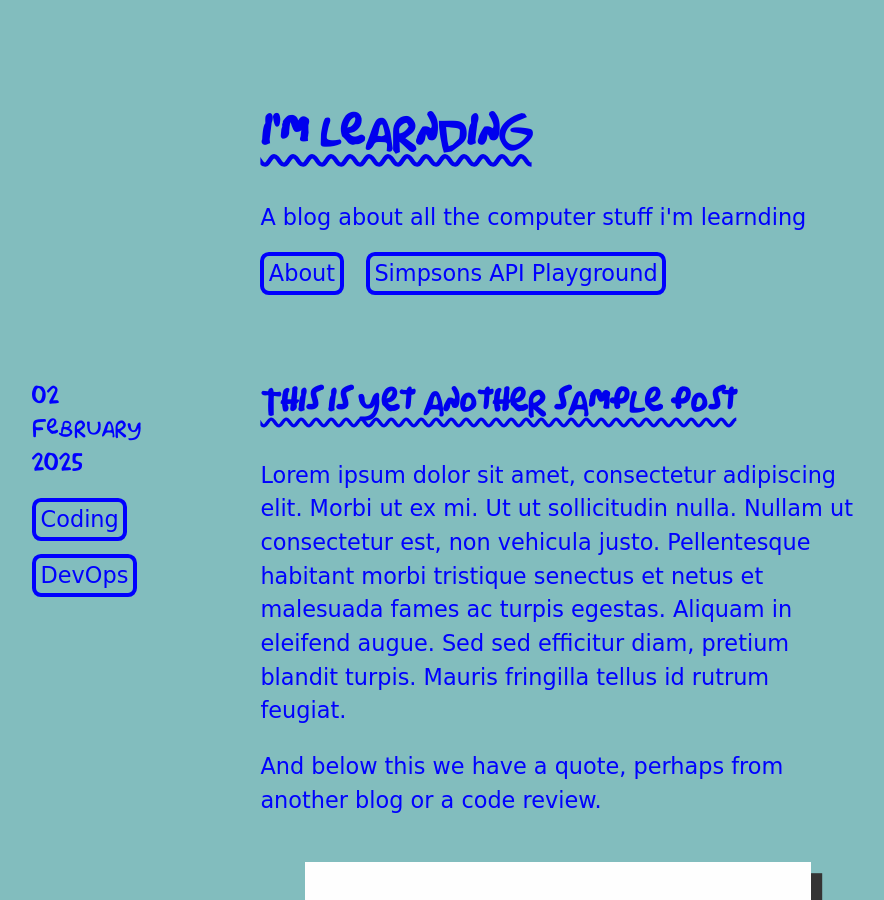
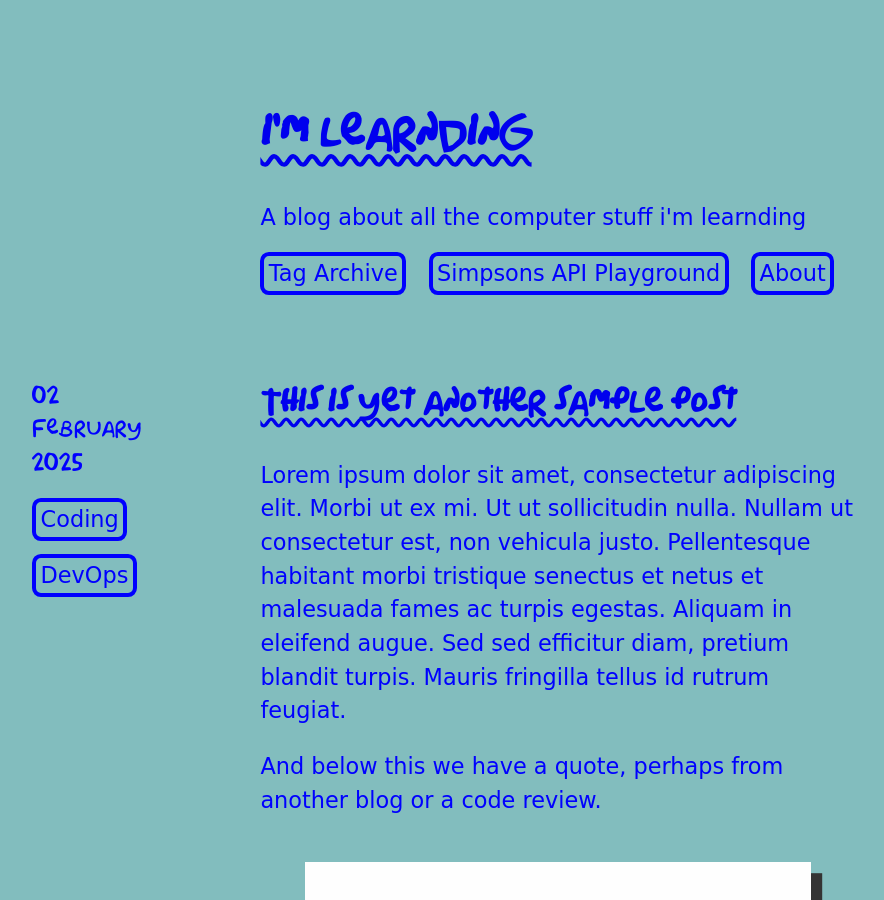
Before and after one commit to jkwlsn/im-learnding, a Jekyll site: the page built from index.html, in a window 1280 px wide and 900 px high, scrolled down 1005 px. Shown: the whole window, without its empty margins (82-966 px from the left). Built offline with Jekyll 4.4.1, drawn with Linux system fonts in a browser that asks for light colours.

Commit message:
Adds archive to site header nav

```diff
--- a/_includes/site_header.html
+++ b/_includes/site_header.html
@@ -5,8 +5,9 @@
     <p>{{ site.description }}</p>
     <nav>
         <ul>
+            <li><a href="{{ '/archive.html' | relative_url | xml_escape }}">Tag Archive</a></li>
+            <li><a href="{{ '/api.html' | relative_url | xml_escape }}">Simpsons API Playground</a></li>
             <li><a href="{{ '/about.html' | relative_url | xml_escape }}">About</a></li>
-            <li><a href="{{ '/api.html' | relative_url | xml_escape }}">Simpsons API Playground</a></li>
         </ul>
     </nav>
 </header>
```
